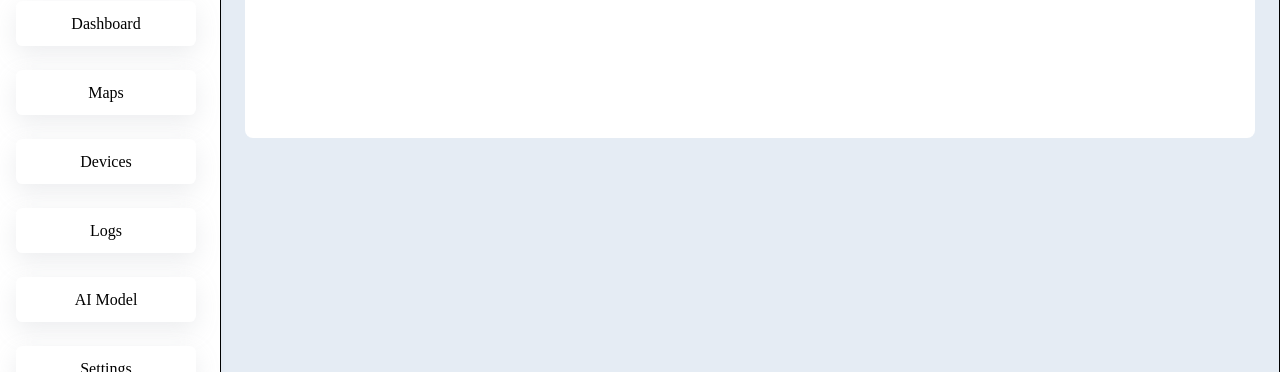
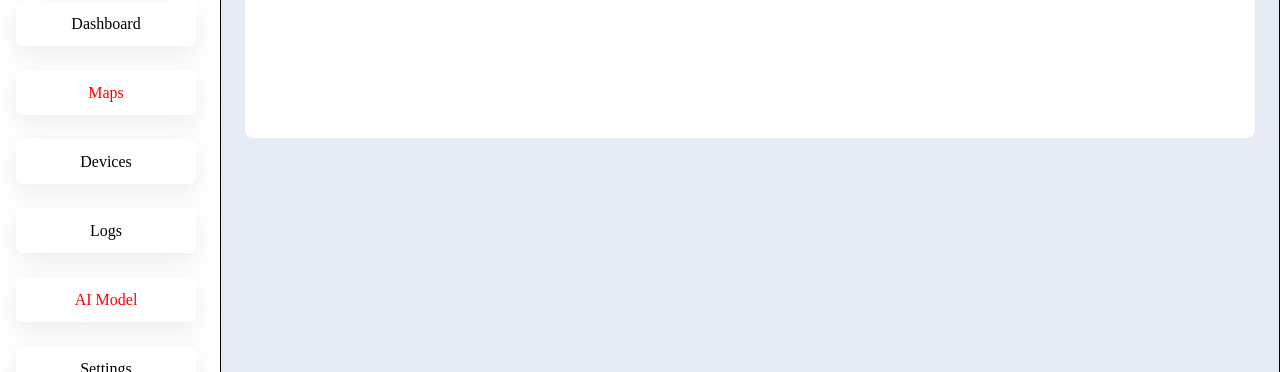
Before and after one commit to hreid1/COMP3000-LoRaWAN, a React (Vite) app in the folder sourcecode/my-app/: page /devices in a window 1280 px wide. Shown: the part 215-587 px from the top of the page. Built offline with nearby package versions, Linux system fonts and the light colour scheme.

Commit message:
syncing changes

```diff
--- a/sourcecode/my-app/src/components/Navbar/SideNavbar.jsx
+++ b/sourcecode/my-app/src/components/Navbar/SideNavbar.jsx
@@ -1,11 +1,5 @@
 import React from 'react'
 import './SideNavbar.css'
-import dashboardImg from '../../assets/dashboard.svg'
-import mapsImg from '../../assets/maps.svg'
-import deviceImg from '../../assets/devices.svg'
-import logImg from '../../assets/logs.svg'
-import settingsImg from '../../assets/settings.svg'
-import networkImg from '../../assets/network.svg'
 import { Link } from 'react-router-dom'
 
 const SideNavbar = () => {
@@ -15,14 +9,14 @@ const SideNavbar = () => {
         <Link to ="/dashboard" className='Link'>
           <li className="sideNavbarItem">Dashboard</li>
         </Link>
-        <li className="sideNavbarItem">Maps</li>
+        <li className="sideNavbarItem" style={{color: "red"}}>Maps</li>
         <Link to="/devices" className='Link'>
           <li className="sideNavbarItem">Devices</li>
         </Link>
         <Link to ="/logs" className="Link">
           <li className="sideNavbarItem">Logs</li>
         </Link>
-        <li className="sideNavbarItem">AI Model</li>
+        <li className="sideNavbarItem" style={{color: "red"}}>AI Model</li>
         <Link to="/settings" className="Link">
           <li className="sideNavbarItem" id='Settings'>Settings</li>
         </Link>
```
Also changed, not shown: 1 other file (tests, documents, lock files or other folders).
